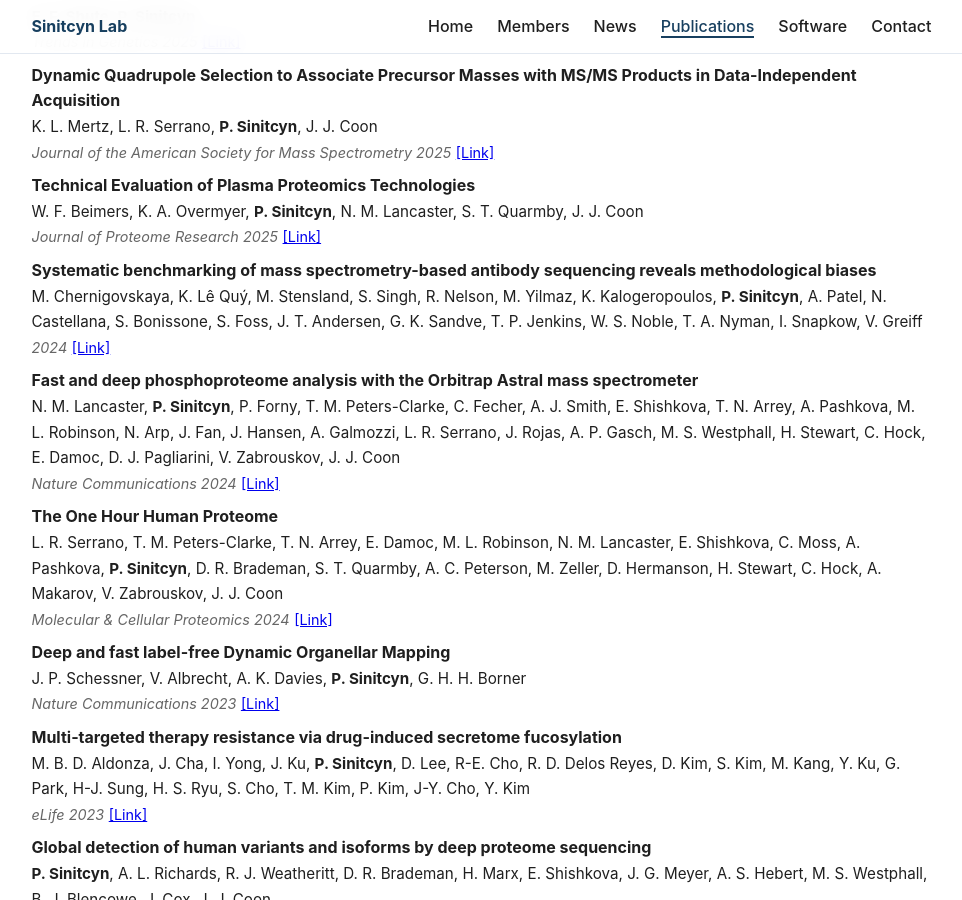
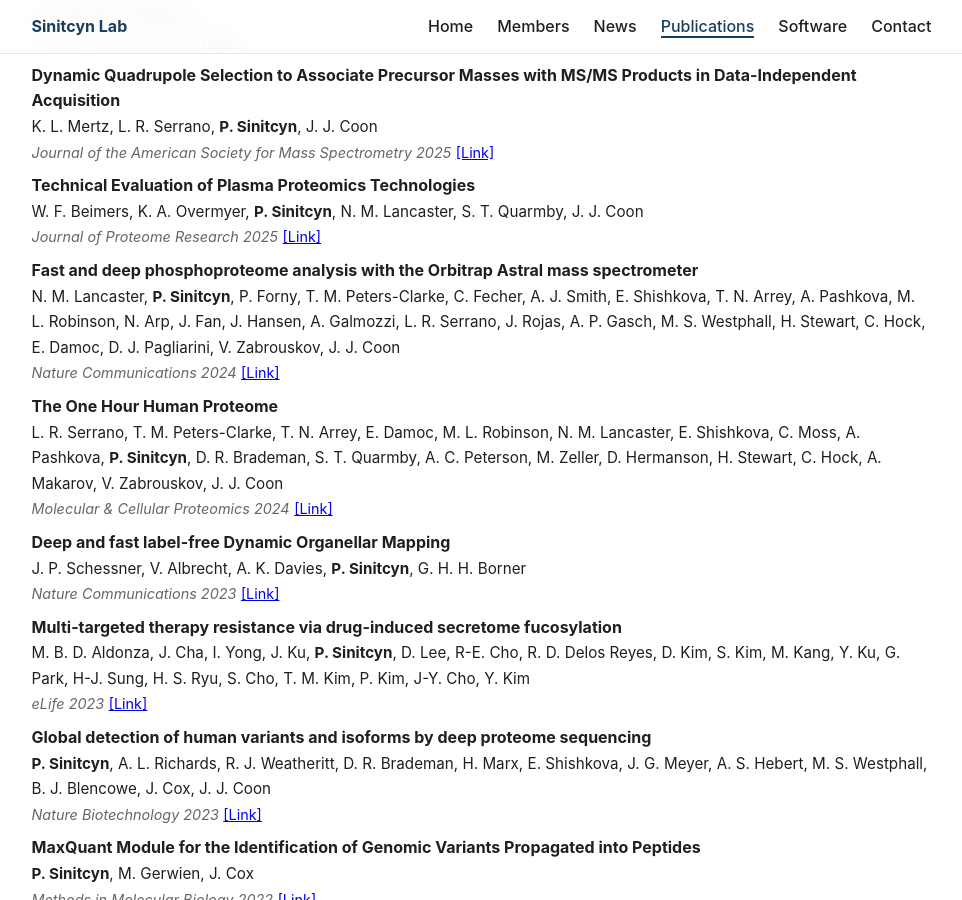
Before and after one commit to SinitcynLab/Sinitcynlab.github.io, a Jekyll site: the page built from publications/index.md, in a window 1280 px wide and 900 px high, scrolled down 1031 px. Shown: the whole window, without its empty margins (151-1113 px from the left). Built offline with Jekyll 4.4.1, drawn with Linux system fonts in a browser that asks for light colours.

Commit message:
Update publications.yml

```diff
--- a/_data/publications.yml
+++ b/_data/publications.yml
@@ -18,11 +18,6 @@
   authors: "W. F. Beimers, K. A. Overmyer, <b>P. Sinitcyn</b>, N. M. Lancaster, S. T. Quarmby, J. J. Coon"
   venue: "Journal of Proteome Research 2025"
   link: "https://doi.org/10.1021/acs.jproteome.5c00221"
-
-- title: "Systematic benchmarking of mass spectrometry-based antibody sequencing reveals methodological biases"
-  authors: "M. Chernigovskaya, K. Lê Quý, M. Stensland, S. Singh, R. Nelson, M. Yilmaz, K. Kalogeropoulos, <b>P. Sinitcyn</b>, A. Patel, N. Castellana, S. Bonissone, S. Foss, J. T. Andersen, G. K. Sandve, T. P. Jenkins, W. S. Noble, T. A. Nyman, I. Snapkow, V. Greiff"
-  venue: "2024"
-  link: "https://doi.org/10.1101/2024.11.11.622451"
 
 - title: "Fast and deep phosphoproteome analysis with the Orbitrap Astral mass spectrometer"
   authors: "N. M. Lancaster, <b>P. Sinitcyn</b>, P. Forny, T. M. Peters-Clarke, C. Fecher, A. J. Smith, E. Shishkova, T. N. Arrey, A. Pashkova, M. L. Robinson, N. Arp, J. Fan, J. Hansen, A. Galmozzi, L. R. Serrano, J. Rojas, A. P. Gasch, M. S. Westphall, H. Stewart, C. Hock, E. Damoc, D. J. Pagliarini, V. Zabrouskov, J. J. Coon"
```
